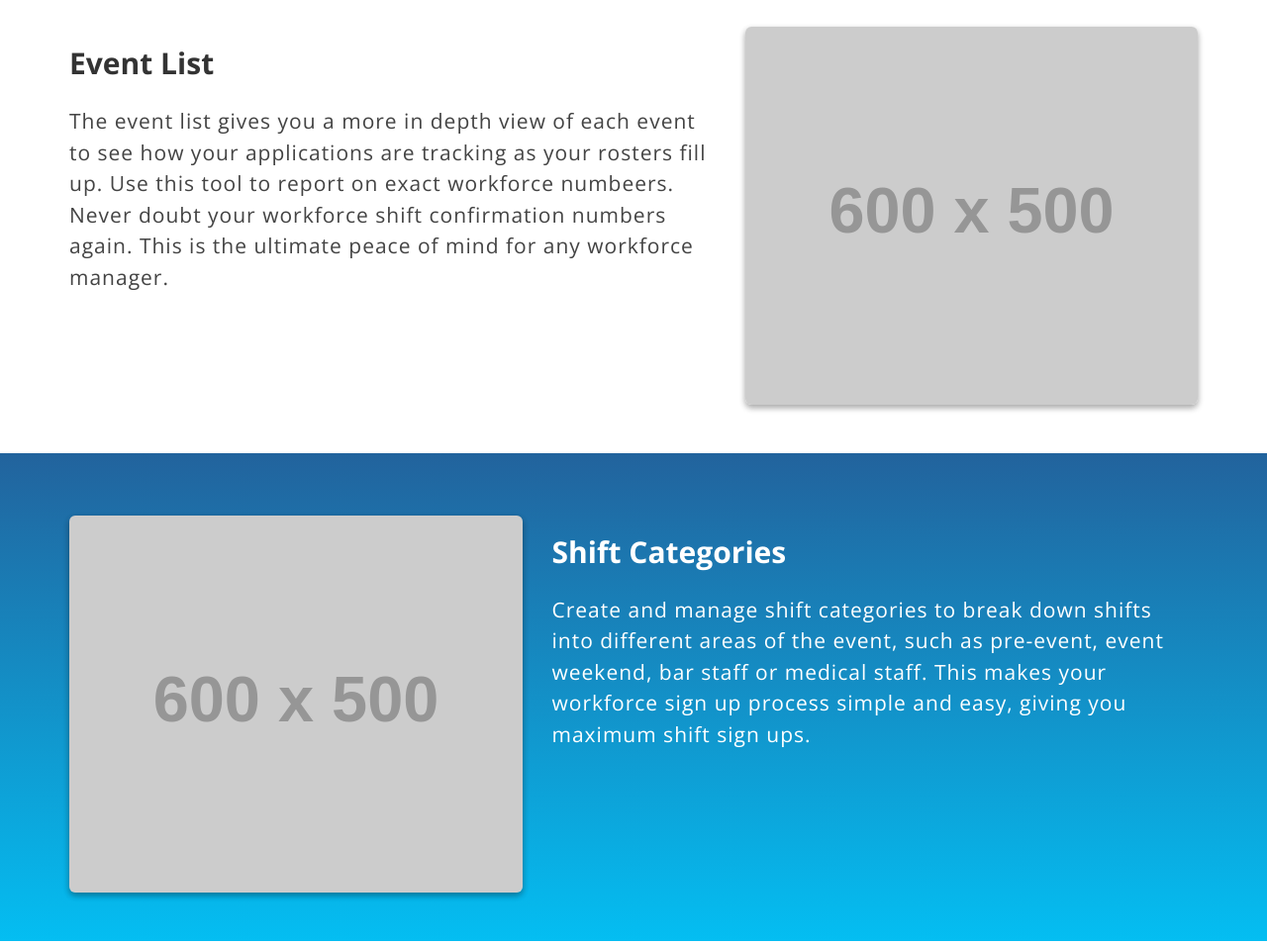
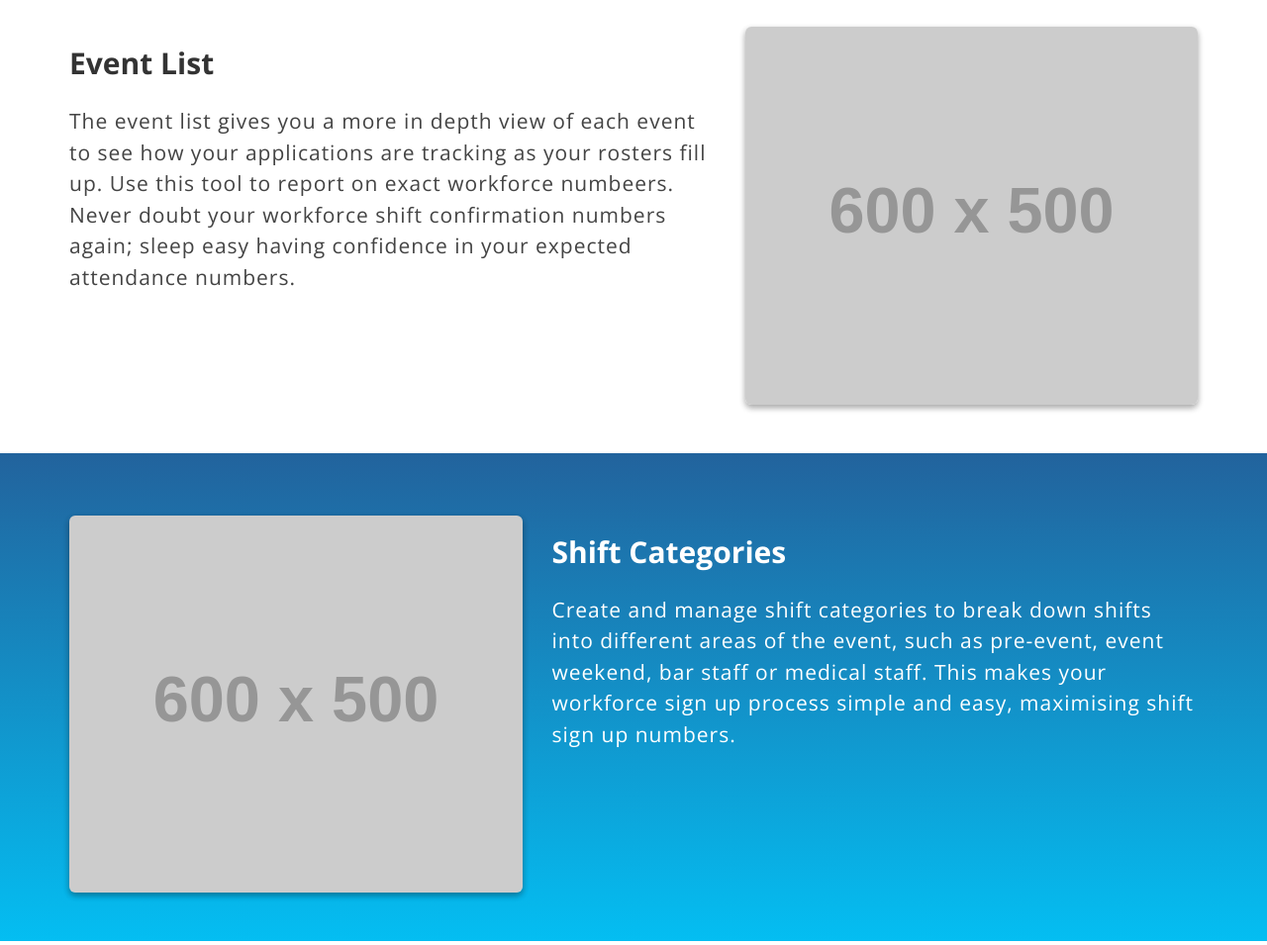
Before and after one commit to pete-ewg17/ewg_tech_website_2017, a PHP site: page /event.php in a window 1280 px wide. Shown: the part 892-1847 px from the top of the page at 99% size. Run offline with PHP 8.4, Linux system fonts and the light colour scheme; grey boxes labelled with a size stand in for pictures from a placeholder-image service; some libraries are stand-ins or nearby versions.

Commit message:
Update event.php

```diff
--- a/event.php
+++ b/event.php
@@ -136,7 +136,7 @@
           <div class="row featurette">
             <div class="col-md-7" data-aos="fade-left" data-aos-once="true">
               <h2>Event List</h2>
-              <p>The event list gives you a more in depth view of each event to see how your applications are tracking as your rosters fill up. Use this tool to report on exact workforce numbeers. Never doubt your workforce shift confirmation numbers again. This is the ultimate peace of mind for any workforce manager.</p>
+              <p>The event list gives you a more in depth view of each event to see how your applications are tracking as your rosters fill up. Use this tool to report on exact workforce numbeers. Never doubt your workforce shift confirmation numbers again; sleep easy having confidence in your expected attendance numbers.</p>
             </div>
             <div class="col-md-5" data-aos="fade-left" data-aos-once="true">
               <img class="featurette-image img-responsive img-rounded" src="http://placehold.it/600/500" alt="Scheduling and Group Management">
@@ -151,7 +151,7 @@
         <div class="row">
           <div class="col-md-7 col-md-push-5" data-aos="fade-right" data-aos-once="true" data-aos-offset="300">
             <h2 class="featurette-heading">Shift Categories</h2>
-            <p class="tech-lead">Create and manage shift categories to break down shifts into different areas of the event, such as pre-event, event weekend, bar staff or medical staff. This makes your workforce sign up process simple and easy, giving you maximum shift sign ups.</p>
+            <p class="tech-lead">Create and manage shift categories to break down shifts into different areas of the event, such as pre-event, event weekend, bar staff or medical staff. This makes your workforce sign up process simple and easy, maximising shift sign up numbers.</p>
           </div>
             <div class="col-md-5 col-md-pull-7" data-aos="fade-right" data-aos-once="true" data-aos-offset="300">
             <img class="featurette-image img-responsive img-rounded" src="http://placehold.it/600/500" alt="Enhanced Communication with Phone">
```
